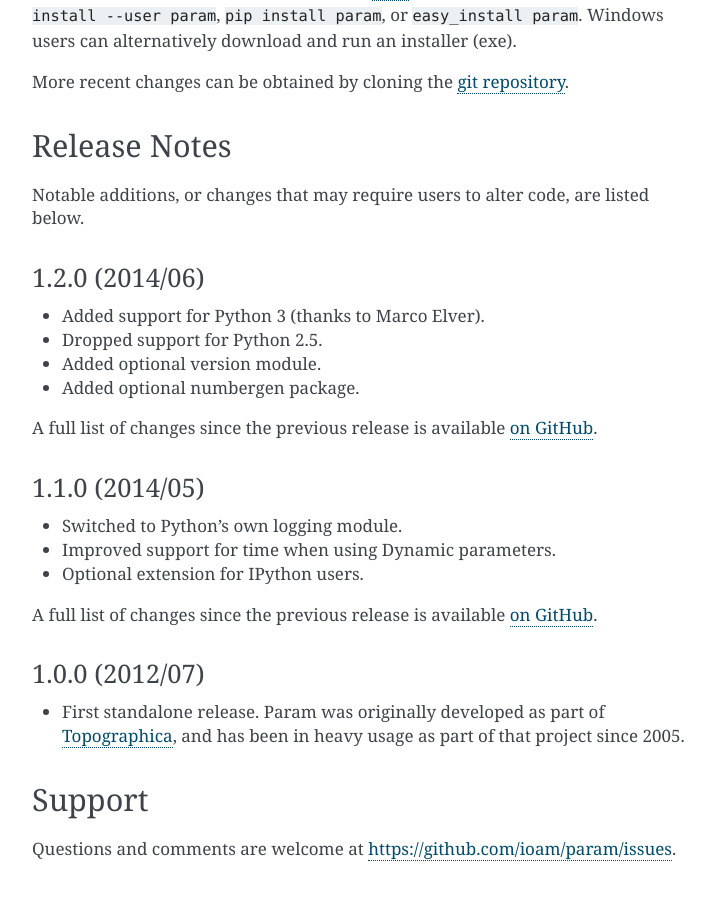
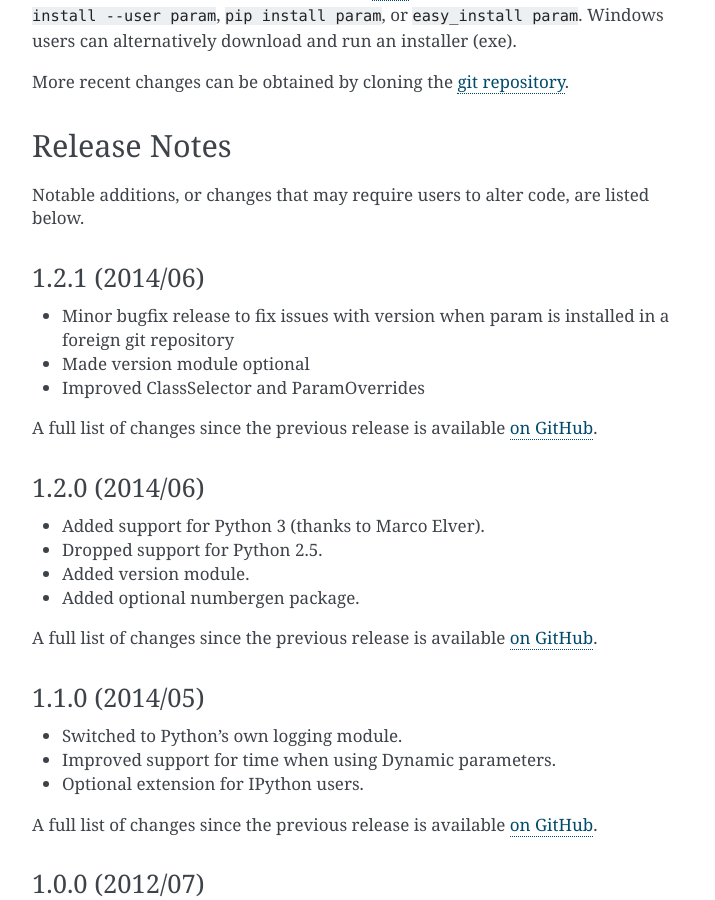
Before and after one commit to holoviz/param, a Sphinx documentation site: the page built from doc/index.rst, in a window 1280 px wide and 900 px high, scrolled down 2548 px. Shown: the whole window, without its empty margins (388-1103 px from the left). Built offline with Sphinx 7.4.7, drawn with Linux system fonts in a browser that asks for light colours; pages that are not in the unit, such as notebooks, are missing from menus.

Commit message:
Added 1.2.1 release notes and updated declared version

```diff
--- a/doc/index.rst
+++ b/doc/index.rst
@@ -124,12 +124,24 @@
 are listed below.
 
 
+1.2.1 (2014/06)
+_______________
+
+* Minor bugfix release to fix issues with version when param is
+  installed in a foreign git repository
+* Made version module optional
+* Improved ClassSelector and ParamOverrides
+
+A full list of changes since the previous release is available
+`on GitHub <https://github.com/ioam/param/compare/v1.2.0...v1.2.1>`_.
+
+
 1.2.0 (2014/06)
 _______________
 
 * Added support for Python 3 (thanks to Marco Elver).
 * Dropped support for Python 2.5.
-* Added optional version module.
+* Added version module.
 * Added optional numbergen package.
 
 A full list of changes since the previous release is available
--- a/param/__init__.py
+++ b/param/__init__.py
@@ -27,10 +27,10 @@
 # only two required files.
 try:
     from .version import Version
-    __version__ = Version(release=(1,2,0), fpath=__file__,
+    __version__ = Version(release=(1,2,1), fpath=__file__,
                           commit="$Format:%h$", reponame="param")
 except:
-    __version__ = '1.2.0-unknown'
+    __version__ = '1.2.1-unknown'
 
 
 #: Top-level object to allow messaging not tied to a particular
```
